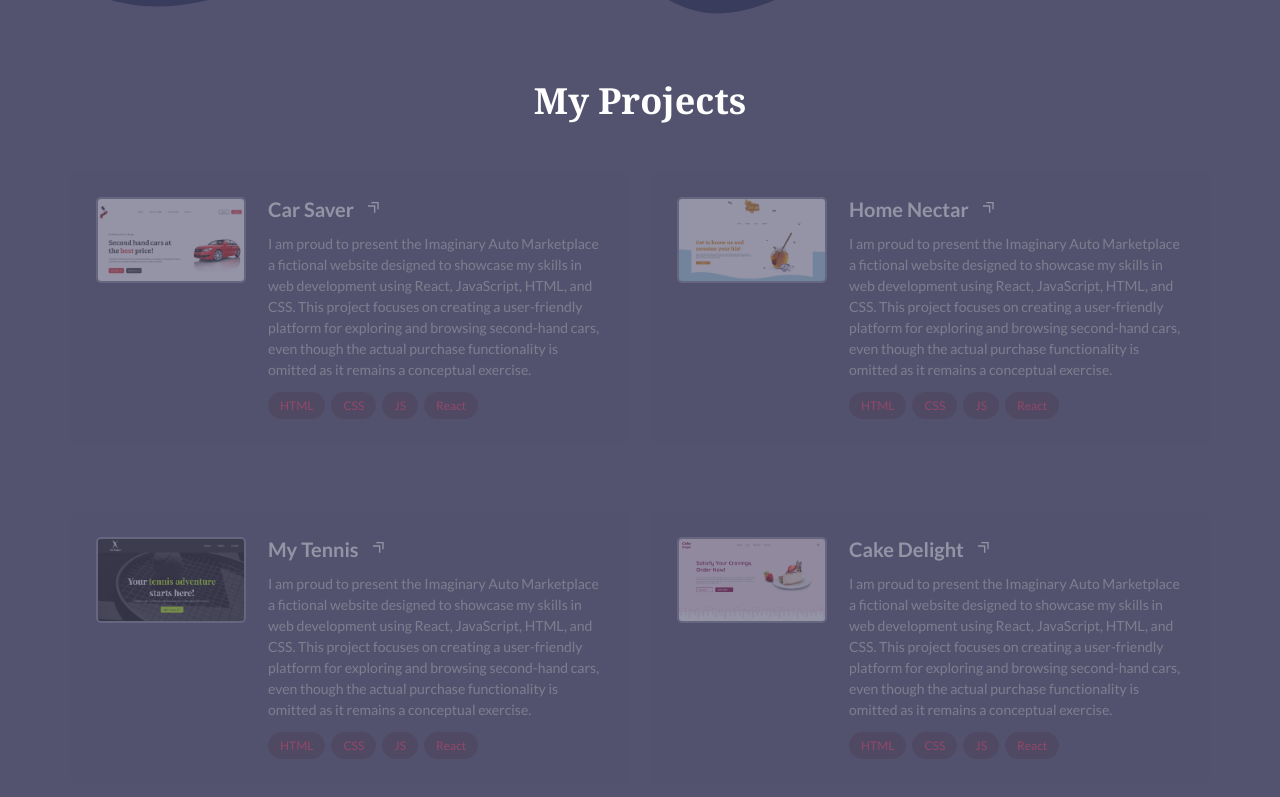
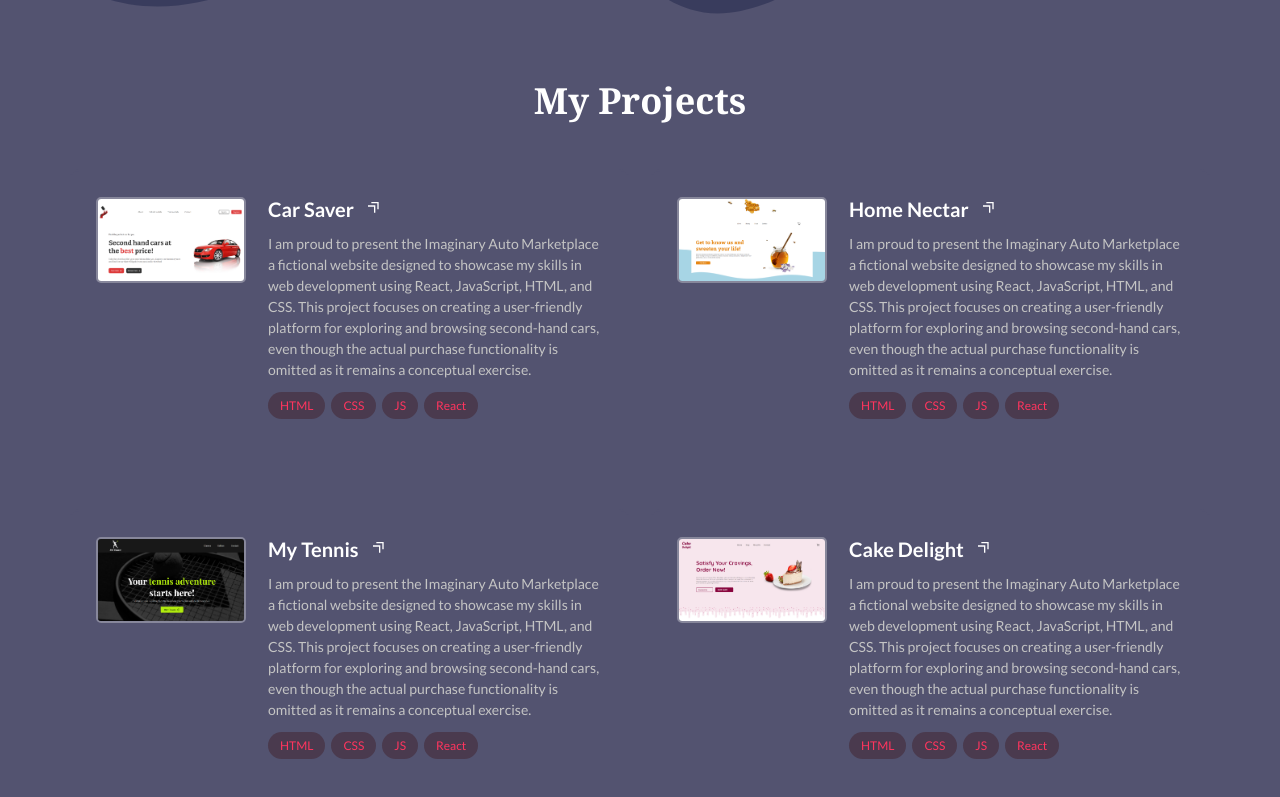
Before and after one commit to tomassfernandes/my-portfolio, a React (Create React App) app: page / in a window 1280 px wide. Shown: the part 2012-2809 px from the top of the page. Built offline with nearby package versions, Linux system fonts and the light colour scheme.

Commit message:
ProjectsSection transition done

```diff
--- a/src/CSS/projects-section.css
+++ b/src/CSS/projects-section.css
@@ -51,12 +51,12 @@
   height: 100%;
   z-index: 1;
   border-radius: 10px;
-  opacity: 1; /* Initially visible */
+  opacity: 0; /* Initially hidden */
   transition: opacity 0.3s;
 }
 
 .projects-grid-item.not-hovered::after {
-  opacity: 0; /* Hide when hovered */
+  opacity: 1; /* Show when not hovered */
 }
 
 .projects-img-div {
--- a/src/HomePage Items/ProjectsItem.js
+++ b/src/HomePage Items/ProjectsItem.js
@@ -71,7 +71,7 @@ export default function ProjectsItem() {
       rel="noopener noreferrer"
       key={item.key}
       className={`projects-grid-item ${
-        index === hoveredItem ? "not-hovered" : ""
+        hoveredItem !== null && index !== hoveredItem ? "not-hovered" : ""
       }`}
       onMouseEnter={() => setHoveredItem(index)}
       onMouseLeave={() => setHoveredItem(null)}
```
